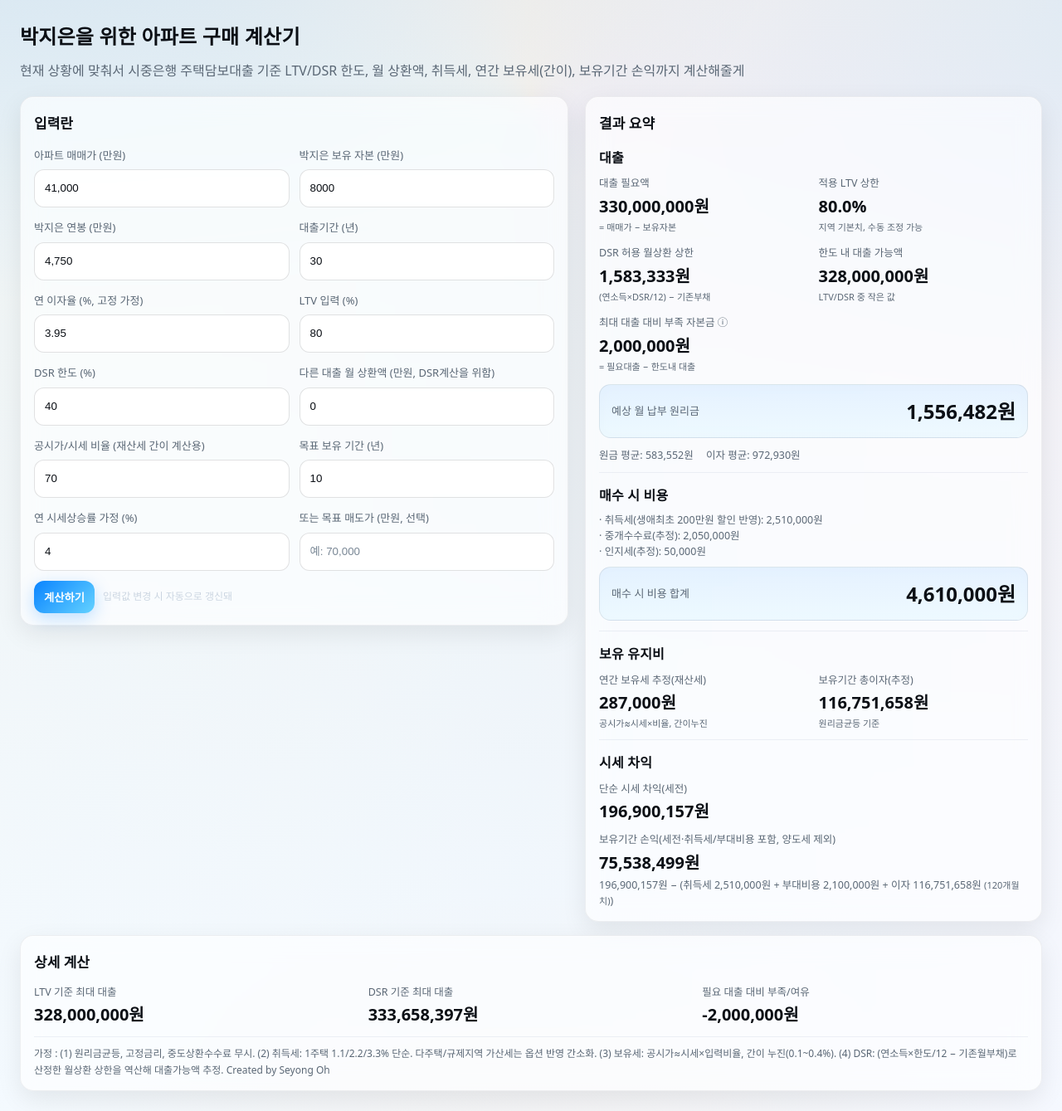
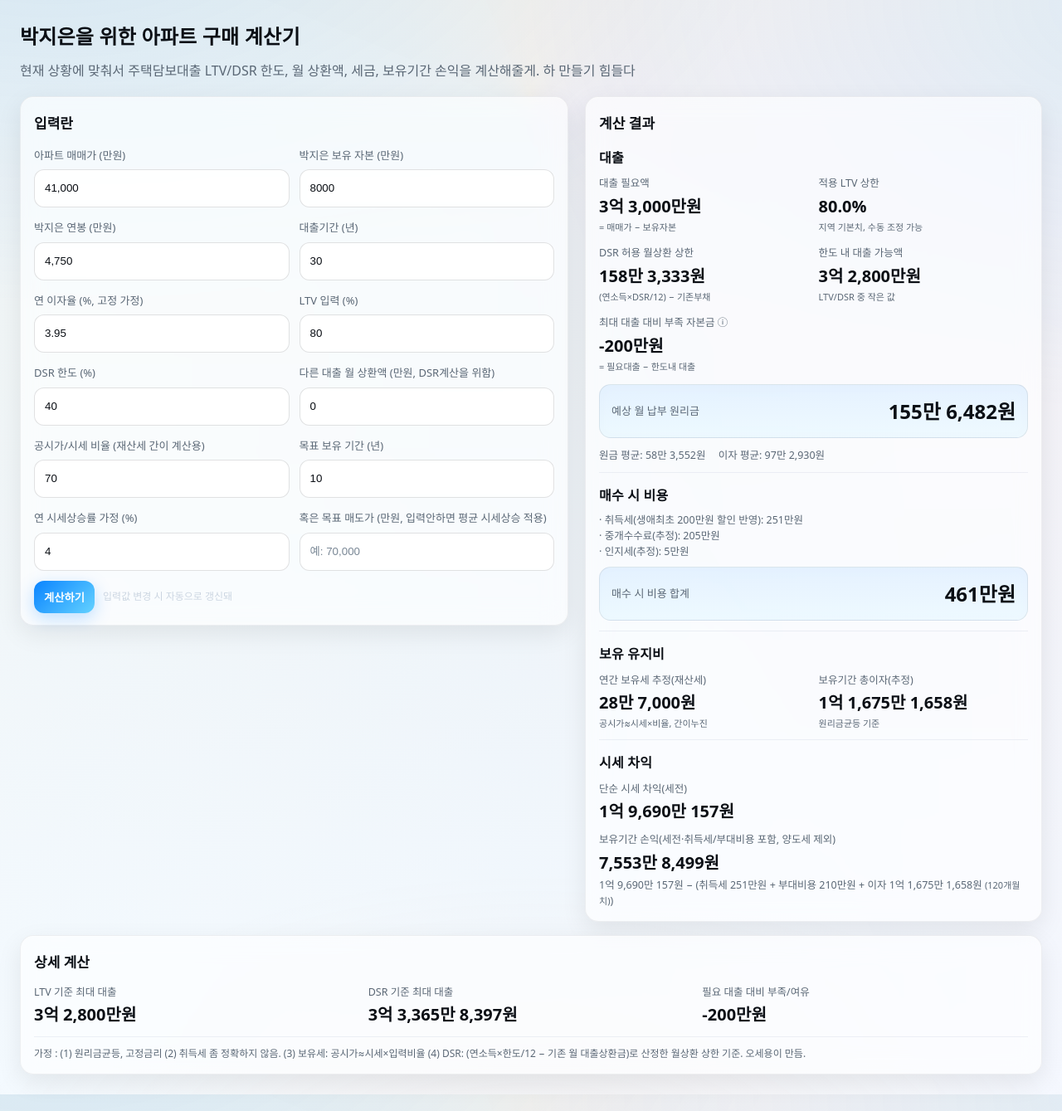
Before and after one commit to ohseyong/ohseyong.github.io, a Jekyll site: the page etc/kate_apt/index.html, which Jekyll copies as it is, in a window 1280 px wide. Shown: the whole page at 83% size. Built offline with Jekyll 4.4.1, drawn with Linux system fonts in a browser that asks for light colours; some of the changed lines change nothing that is shown.

Commit message:
Update index.html

```diff
--- a/etc/kate_apt/index.html
+++ b/etc/kate_apt/index.html
@@ -83,7 +83,7 @@
 <body>
   <header style="margin-bottom: 16px;">
     <h1>박지은을 위한 아파트 구매 계산기</h1>
-    <p class="lead">현재 상황에 맞춰서 시중은행 주택담보대출 기준 LTV/DSR 한도, 월 상환액, 취득세, 연간 보유세(간이), 보유기간 손익까지 계산해줄게</p>
+    <p class="lead">현재 상황에 맞춰서 주택담보대출 LTV/DSR 한도, 월 상환액, 세금, 보유기간 손익을 계산해줄게. 하 만들기 힘들다</p>
 <!--    <div class="small">이 도구는 간이 시뮬레이터일 뿐. 정확하지 않음.</div> -->
   </header>
 
@@ -143,7 +143,7 @@
           <input type="number" id="annualAppreciationPct" min="-50" max="50" step="0.1" placeholder="2.5" />
         </div>
         <div>
-          <label>또는 목표 매도가 (만원, 선택)</label>
+          <label>혹은 목표 매도가 (만원, 입력안하면 평균 시세상승 적용)</label>
           <input type="text" id="targetSellPrice" inputmode="numeric" placeholder="예: 70,000" />
         </div>
 
@@ -157,7 +157,7 @@
     </section>
 
     <section class="card">
-      <h2>결과 요약</h2>
+      <h2>계산 결과</h2>
       <div class="subhead">대출</div>
       <div class="grid">
         <div>
@@ -264,7 +264,7 @@
 
     <hr class="sep" />
     <div class="small">
-      가정 : (1) 원리금균등, 고정금리, 중도상환수수료 무시. (2) 취득세: 1주택 1.1/2.2/3.3% 단순. 다주택/규제지역 가산세는 옵션 반영 간소화. (3) 보유세: 공시가≈시세×입력비율, 간이 누진(0.1~0.4%). (4) DSR: (연소득×한도/12 − 기존월부채)로 산정한 월상환 상한을 역산해 대출가능액 추정. Created by Seyong Oh
+      가정 : (1) 원리금균등, 고정금리 (2) 취득세 좀 정확하지 않음. (3) 보유세: 공시가≈시세×입력비율 (4) DSR: (연소득×한도/12 − 기존 월 대출상환금)로 산정한 월상환 상한 기준. 오세용이 만듬.
     </div>
   </section>
 
@@ -272,10 +272,46 @@
     // ---------- 유틸 ----------
     const nf = new Intl.NumberFormat('ko-KR');
     const MANWON = 10000;
+    const EOK = 100000000; // 1억
     const cfmt = (n) => n==null||isNaN(n) ? '-' : nf.format(Math.round(n));
     const wfmt = (n) => n==null||isNaN(n) ? '-' : nf.format(Math.round(n)) + '원';
+    const mfmt = (n) => n==null||isNaN(n) ? '-' : nf.format(Math.round(n / MANWON)) + '만원';
+    const signedMfmt = (n) => {
+      if (n==null||isNaN(n)) return '-';
+      const sign = n >= 0 ? '+' : '';
+      return sign + mfmt(Math.abs(n));
+    };
+    const eokManWonFmt = (n) => {
+      if (n==null||isNaN(n)) return '-';
+      const abs = Math.abs(Math.round(n));
+      const eok = Math.floor(abs / EOK);
+      const man = Math.floor((abs % EOK) / MANWON);
+      const won = abs % MANWON;
+      const parts = [];
+      if (eok > 0) parts.push(`${eok}억`);
+      if (man > 0) {
+        // won이 있으면 '만', 없으면 '만원'
+        parts.push(`${nf.format(man)}만${won > 0 ? '' : '원'}`);
+      }
+      if (won > 0) parts.push(`${nf.format(won)}원`);
+      if (parts.length === 0) parts.push('0원');
+      // 3억원 같이 딱 떨어지면 '3억원'
+      if (eok > 0 && man === 0 && won === 0) return (n < 0 ? '-' : '') + `${eok}억원`;
+      return (n < 0 ? '-' : '') + parts.join(' ');
+    };
+    const signedEokManWon = (n, showPlus) => {
+      if (n==null || isNaN(n)) return '-';
+      const sp = !!showPlus;
+      const absStr = eokManWonFmt(Math.abs(Number(n)));
+      if (n < 0) return '-' + absStr.replace(/^[-]/,'');
+      return (sp ? '+' : '') + absStr;
+    };
     const pfmt = (n) => n==null||isNaN(n) ? '-' : (Math.round(n*10)/10).toFixed(1) + '%';
     const valNum = (id) => parseFloat(String(document.getElementById(id).value).replace(/[^0-9.-]/g,'')) || 0;
+    const toNum = (n, d=0) => {
+      const x = Number(n);
+      return Number.isFinite(x) ? x : d;
+    };
     const setText = (id, text) => { document.getElementById(id).textContent = text; };
     const clamp = (x, lo, hi) => Math.max(lo, Math.min(hi, x));
     const manToWon = (nMan) => nMan * MANWON;
@@ -370,62 +406,64 @@
       const sellCostPct = 0; // 매도 부대비용율 제외
 
       // 필요 대출액
-      const neededLoan = Math.max(0, price - cash);
+      const neededLoan = Math.max(0, toNum(price) - toNum(cash));
 
       // LTV 한도 (수동 입력 우선)
       const ltvManualField = document.getElementById('ltvManualPct');
       const ltvManualRaw = ltvManualField ? ltvManualField.value : '';
       const ltvManual = ltvManualRaw === '' ? NaN : parseFloat(ltvManualRaw);
       const ltvPct = isNaN(ltvManual) ? ltvDefaultPct(region, homeCount) : ltvManual;
-      const ltvMax = price * (ltvPct/100);
+      const ltvMax = toNum(price) * (toNum(ltvPct)/100);
 
       // DSR 한도: 허용 월상환 상한
-      const monthlyIncome = annualIncome/12;
-      const dsrCapMonthly = Math.max(0, (annualIncome * (dsrLimitPct/100) / 12) - existingMonthlyDebt);
-      const dsrMax = principalFromMonthly(dsrCapMonthly, rate, years);
+      const monthlyIncome = toNum(annualIncome)/12;
+      const dsrCapMonthly = Math.max(0, (toNum(annualIncome) * (toNum(dsrLimitPct)/100) / 12) - toNum(existingMonthlyDebt));
+      const dsrMax = principalFromMonthly(toNum(dsrCapMonthly), toNum(rate), toNum(years));
 
       // 최종 대출 가능액 (필요액, LTV, DSR 중 최소)
-      const maxLoanAllowed = Math.max(0, Math.min(neededLoan, ltvMax, dsrMax));
+      const maxLoanAllowed = Math.max(0, Math.min(toNum(neededLoan), toNum(ltvMax), toNum(dsrMax)));
 
       // 월납부액(실제 대출 실행액 기준)
-      const monthlyPayment = annuityMonthlyPayment(maxLoanAllowed, rate, years);
+      const monthlyPayment = annuityMonthlyPayment(toNum(maxLoanAllowed), toNum(rate), toNum(years));
 
       // 취득세
-      const acqTax = acquisitionTax(price, homeCount, region);
+      const acqTax = acquisitionTax(toNum(price), homeCount, region);
 
       // 보유세(간이, 연간)
-      const annualPropTax = annualPropertyTaxSimple(price, assessedRatioPct);
+      const annualPropTax = annualPropertyTaxSimple(toNum(price), toNum(assessedRatioPct));
 
       // 보유기간 이자합계(원리금균등 기준)
-      const monthsHeld = holdingYears * 12;
-      const monthsConsidered = Math.min(monthsHeld, years*12);
-      const totalPaidDuringHold = monthlyPayment * monthsConsidered;
-      const remainingAfterHold = remainingBalance(maxLoanAllowed, rate, years, monthsConsidered);
-      const principalRepaid = Math.max(0, maxLoanAllowed - remainingAfterHold);
-      const interestPaid = Math.max(0, totalPaidDuringHold - principalRepaid);
+      const monthsHeld = toNum(holdingYears) * 12;
+      const monthsConsidered = Math.min(monthsHeld, toNum(years)*12);
+      const totalPaidDuringHold = toNum(monthlyPayment) * monthsConsidered;
+      const remainingAfterHold = remainingBalance(toNum(maxLoanAllowed), toNum(rate), toNum(years), monthsConsidered);
+      const principalRepaid = Math.max(0, toNum(maxLoanAllowed) - toNum(remainingAfterHold));
+      const interestPaid = Math.max(0, toNum(totalPaidDuringHold) - toNum(principalRepaid));
       const avgPrincipal = monthsConsidered > 0 ? principalRepaid / monthsConsidered : 0;
       const avgInterest = monthsConsidered > 0 ? interestPaid / monthsConsidered : 0;
 
       // 미래 매도가
-      let projectedSellPrice = targetSellPrice > 0 ? targetSellPrice : price * Math.pow(1 + (annualAppreciationPct/100), holdingYears);
-      const simpleGain = Math.max(0, projectedSellPrice - price);
+      let projectedSellPrice = toNum(targetSellPrice) > 0 ? toNum(targetSellPrice) : toNum(price) * Math.pow(1 + (toNum(annualAppreciationPct)/100), toNum(holdingYears));
+      const simpleGain = Math.max(0, toNum(projectedSellPrice) - toNum(price));
 
       // 매수 부대비용(간이): 중개수수료 + 인지세
       const brokerFee = (() => {
         // 간이 요율: 가격 구간별 추정치
-        if (price <= 200_000_000) return price * 0.006;      // ≤2억: 0.6%
-        if (price <= 600_000_000) return price * 0.005;      // ≤6억: 0.5%
-        if (price <= 900_000_000) return price * 0.004;      // ≤9억: 0.4%
-        return Math.min(price * 0.009, 20_000_000);          // >9억: 0.9%, 상한 간이 2천만원
+        const p = toNum(price);
+        if (p <= 200000000) return p * 0.006;      // ≤2억: 0.6%
+        if (p <= 600000000) return p * 0.005;      // ≤6억: 0.5%
+        if (p <= 900000000) return p * 0.004;      // ≤9억: 0.4%
+        return Math.min(p * 0.009, 20000000);      // >9억: 0.9%, 상한 간이 2천만원
       })();
       const stampTax = (() => {
-        if (price <= 100_000_000) return 20_000;             // ≤1억
-        if (price <= 1_000_000_000) return 50_000;           // ≤10억
-        return 150_000;                                      // >10억
+        const p = toNum(price);
+        if (p <= 100000000) return 20000;                 // ≤1억
+        if (p <= 1000000000) return 50000;               // ≤10억
+        return 150000;                                    // >10억
       })();
-      const buyCost = brokerFee + stampTax;
-      const buyCostGrandTotal = acqTax + buyCost;
-      const sellCost = projectedSellPrice * (sellCostPct/100);
+      const buyCost = toNum(brokerFee) + toNum(stampTax);
+      const buyCostGrandTotal = toNum(acqTax) + toNum(buyCost);
+      const sellCost = toNum(projectedSellPrice) * (toNum(sellCostPct)/100);
 
       // 손익(세전, 양도세 제외):
       // 현금유출 = 보유자본(현금) + 대출이자(보유기간) + 취득세 + 매수부대비용 + (원금상환은 자산으로 전환되므로 유출에서 제외)
@@ -434,36 +472,38 @@
       // 동치 정리: 매도금액 − 매도비용 − (매수금액 + 취득세 + 매수부대비용) − 대출잔액 + (상환원금) − (지급이자)
       // 여기서는 상환원금을 더하고, 지급이자를 뺀 형태로 계산
       // 요청: 보유기간 손익 = 단순 시세 차익 − (취득세 + 부대비용 + 이자)
-      const pnl = simpleGain - (acqTax + buyCost + interestPaid);
+      const pnl = toNum(simpleGain) - (toNum(acqTax) + toNum(buyCost) + toNum(interestPaid));
       const pnlPerMonth = monthsHeld > 0 ? (pnl / monthsHeld) : 0;
 
       // 표시
-      setText('neededLoan', wfmt(neededLoan));
+      setText('neededLoan', eokManWonFmt(neededLoan));
       setText('ltvCap', pfmt(ltvPct));
-      setText('dsrCapMonthly', wfmt(dsrCapMonthly));
-      setText('maxLoanAllowed', wfmt(maxLoanAllowed));
-      setText('monthlyPayment', wfmt(monthlyPayment));
-      setText('avgPrincipal', wfmt(avgPrincipal));
-      setText('avgInterest', wfmt(avgInterest));
-      setText('acqTax', wfmt(acqTax));
-      setText('brokerFee', wfmt(brokerFee));
-      setText('stampTax', wfmt(stampTax));
-      setText('buyCostGrandTotal', wfmt(buyCostGrandTotal));
-      setText('annualPropertyTax', wfmt(annualPropTax));
-      setText('interestPaid', wfmt(interestPaid));
-      setText('pnl', wfmt(pnl));
-      setText('dbgSimpleGain', wfmt(simpleGain));
-      setText('dbgAcq', wfmt(acqTax));
-      setText('dbgBuyCost', wfmt(buyCost));
-      setText('dbgInterest', wfmt(interestPaid));
+      setText('dsrCapMonthly', eokManWonFmt(dsrCapMonthly));
+      setText('maxLoanAllowed', eokManWonFmt(maxLoanAllowed));
+      setText('monthlyPayment', eokManWonFmt(monthlyPayment));
+      setText('avgPrincipal', eokManWonFmt(avgPrincipal));
+      setText('avgInterest', eokManWonFmt(avgInterest));
+      setText('acqTax', eokManWonFmt(acqTax));
+      setText('brokerFee', eokManWonFmt(brokerFee));
+      setText('stampTax', eokManWonFmt(stampTax));
+      setText('buyCostGrandTotal', eokManWonFmt(buyCostGrandTotal));
+      setText('annualPropertyTax', eokManWonFmt(annualPropTax));
+      setText('interestPaid', eokManWonFmt(interestPaid));
+      setText('pnl', eokManWonFmt(pnl));
+      setText('dbgSimpleGain', eokManWonFmt(simpleGain));
+      setText('dbgAcq', eokManWonFmt(acqTax));
+      setText('dbgBuyCost', eokManWonFmt(buyCost));
+      setText('dbgInterest', eokManWonFmt(interestPaid));
       setText('dbgMonths', cfmt(monthsConsidered));
-      setText('simpleGain', wfmt(simpleGain));
+      setText('simpleGain', eokManWonFmt(simpleGain));
 
-      setText('ltvMax', wfmt(ltvMax));
-      setText('dsrMax', wfmt(dsrMax));
-      setText('shortCapital', wfmt(Math.max(0, neededLoan - maxLoanAllowed)));
+      setText('ltvMax', eokManWonFmt(ltvMax));
+      setText('dsrMax', eokManWonFmt(dsrMax));
+      const shortDiff = neededLoan - maxLoanAllowed;
+      // 부족분은 음수로 보여주기 위해 부호 반전
+      setText('shortCapital', signedEokManWon(-shortDiff, false));
       const gapLoan = maxLoanAllowed - neededLoan;
-      setText('gap', (gapLoan >= 0 ? '+' : '') + wfmt(gapLoan));
+      setText('gap', signedEokManWon(gapLoan, true));
     }
 
     function setDefaults() {
```
